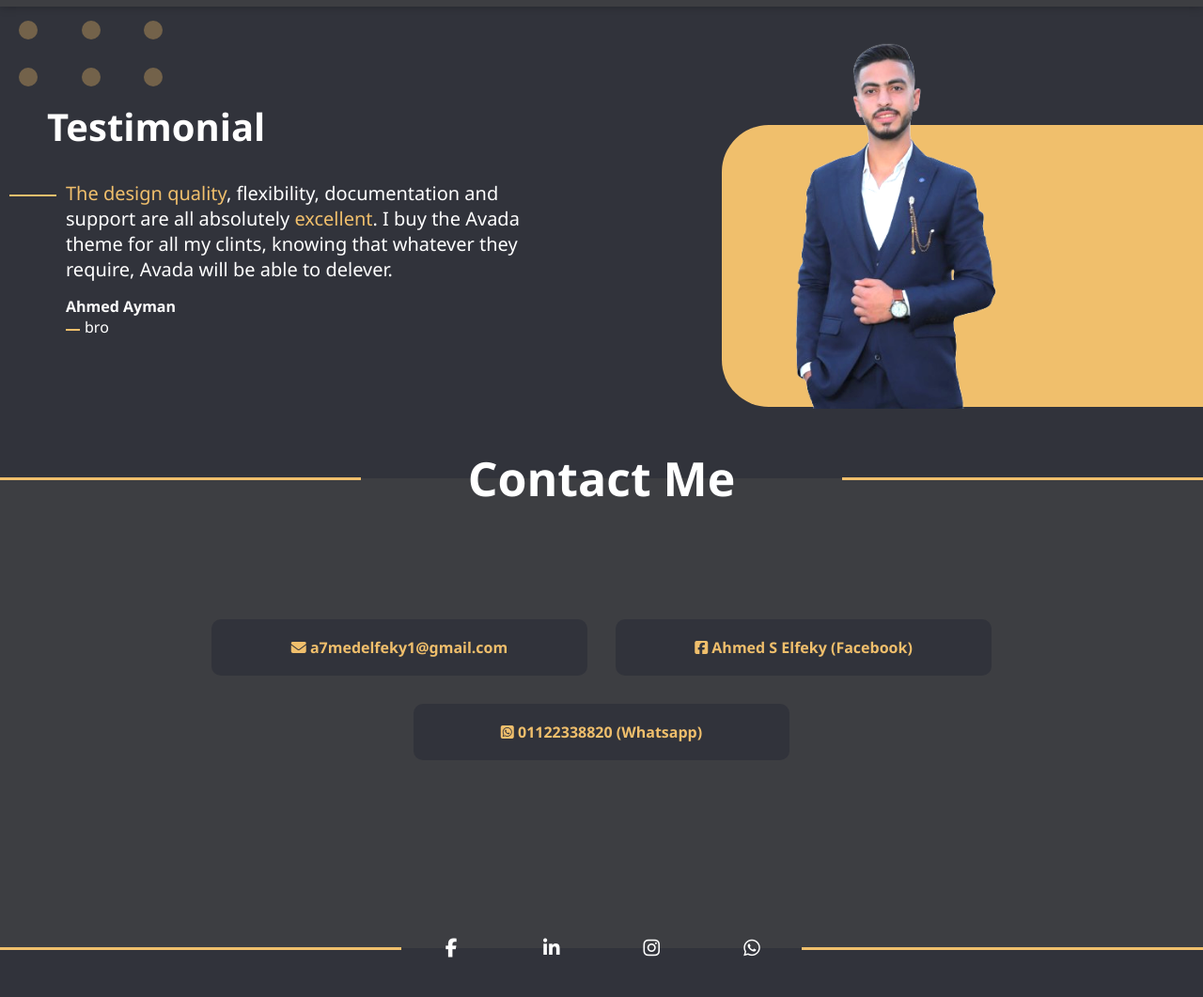
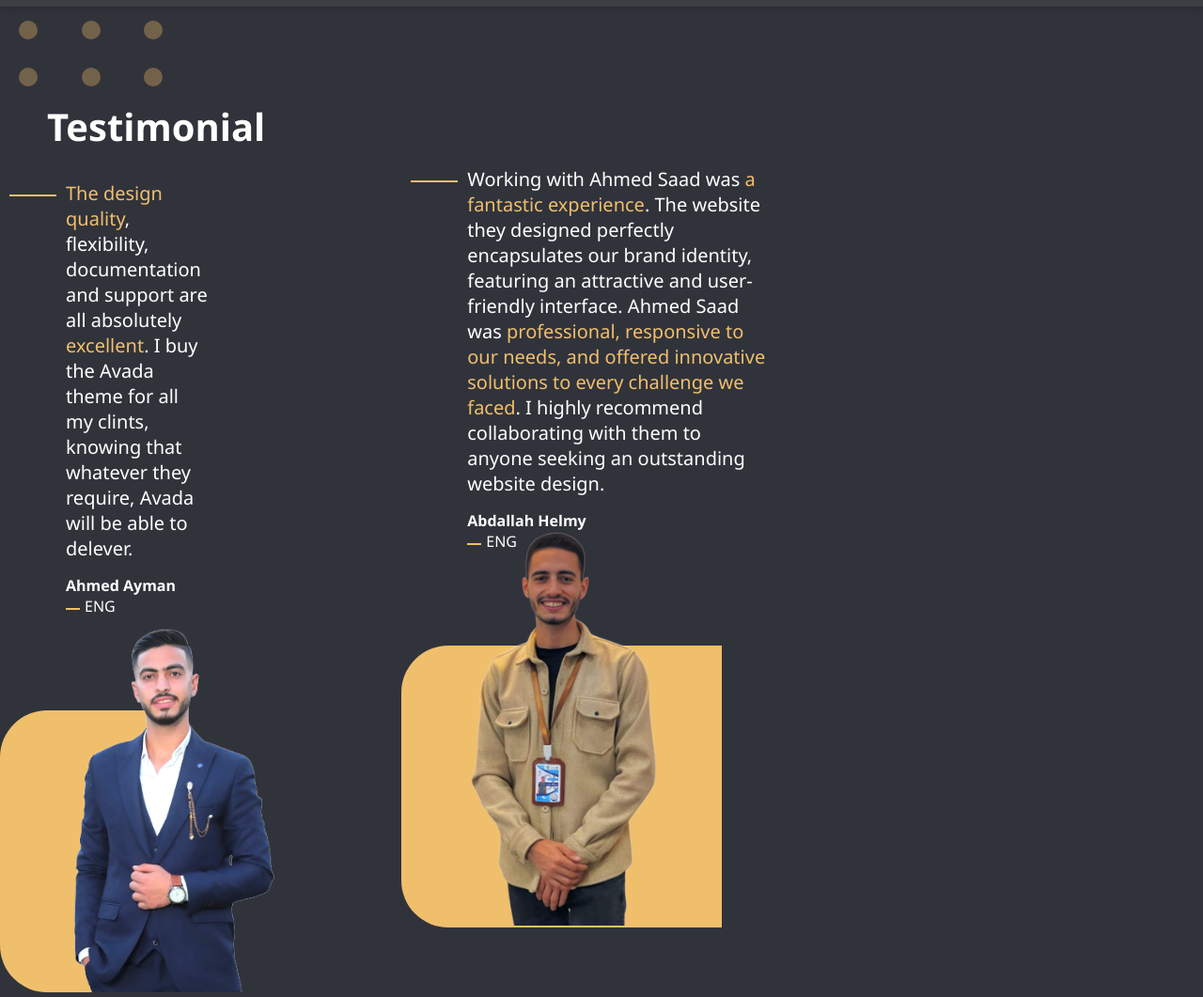
Before and after one commit to eng-mikha/portfolio-0, a plain HTML site: page index.html in a window 1280 px wide. Shown: the part 3753-4814 px from the top of the page at 94% size. Drawn offline with Linux system fonts and the light colour scheme.

Commit message:
Update index.html

```diff
--- a/index.html
+++ b/index.html
@@ -37,17 +37,17 @@
                         i'm <span> ahmed mokhtar </span><br>
                         civil engineer & front-end developer
                     </p>
-                    <a href="https://api.whatsapp.com/send?phone=201122338820">contact me</a>
+                    <a target="_blank" href="https://api.whatsapp.com/send?phone=201122338820">contact me</a>
                 </div>
                 <div class="my-ph">
                     <img src="attachments/front2 - Copy.png" alt="">
                 </div>
                 <div class="links">
                     <ul>
-                        <li><a href="https://www.facebook.com/profile.php?id=100022701706455"><i class="fa-brands fa-facebook-f"></i></a></li>
-                        <li><a href="https://www.instagram.com/__a7med_sa3d/"><i class="fa-brands fa-instagram"></i></a></li>
-                        <li><a href="https://www.linkedin.com/in/a7med-mokhtar/"><i class="fa-brands fa-linkedin-in"></i></a></li>
-                        <li><a href="https://api.whatsapp.com/send?phone=201122338820"><i class="fa-brands fa-whatsapp"></i></a></li>
+                        <li><a target="_blank" href="https://www.facebook.com/profile.php?id=100022701706455"><i class="fa-brands fa-facebook-f"></i></a></li>
+                        <li><a target="_blank" href="https://www.instagram.com/__a7med_sa3d/"><i class="fa-brands fa-instagram"></i></a></li>
+                        <li><a target="_blank" href="https://www.linkedin.com/in/a7med-mokhtar/"><i class="fa-brands fa-linkedin-in"></i></a></li>
+                        <li><a target="_blank" href="https://api.whatsapp.com/send?phone=201122338820"><i class="fa-brands fa-whatsapp"></i></a></li>
                     </ul>
                 </div>
             </div>
@@ -183,6 +183,7 @@
             <span></span><span></span>
             <span></span><span></span>
         </span>
+        <div class="parent">
             <div class="paragraph">
                 <h3>Testimonial</h3>
                 <p><span>The design quality</span>, flexibility, documentation
@@ -193,11 +194,31 @@
                 </p>
                 <span>
                     <h4>Ahmed Ayman</h4>
-                    <p>bro</p>
+                    <p>ENG</p>
                 </span>
             </div>
-        <div class="image-place">
-            <img src="attachments/aboayman2.png" alt="">
+            <div class="image-place">
+                <img src="attachments/aboayman2.png" alt="">
+            </div>
+        </div>
+        <div class="parent">
+            <div class="paragraph">
+                <p>Working with Ahmed Saad was <span>a fantastic experience</span>. The website they designed perfectly encapsulates our
+                    brand
+                    identity, featuring an attractive and user-friendly interface. Ahmed Saad was <span>professional, responsive to our
+                        needs, and
+                        offered innovative solutions to every challenge we faced</span>. I highly recommend collaborating with them to
+                    anyone seeking
+                    an outstanding website design.
+                </p>
+                <span>
+                    <h4>Abdallah Helmy</h4>
+                    <p>ENG</p>
+                </span>
+            </div>
+            <div class="image-place">
+                <img src="attachments/abdallah-removebg - Copy (2).png" alt="">
+            </div>
         </div>
     </div>
     <div class="contact" id="contact">
```
